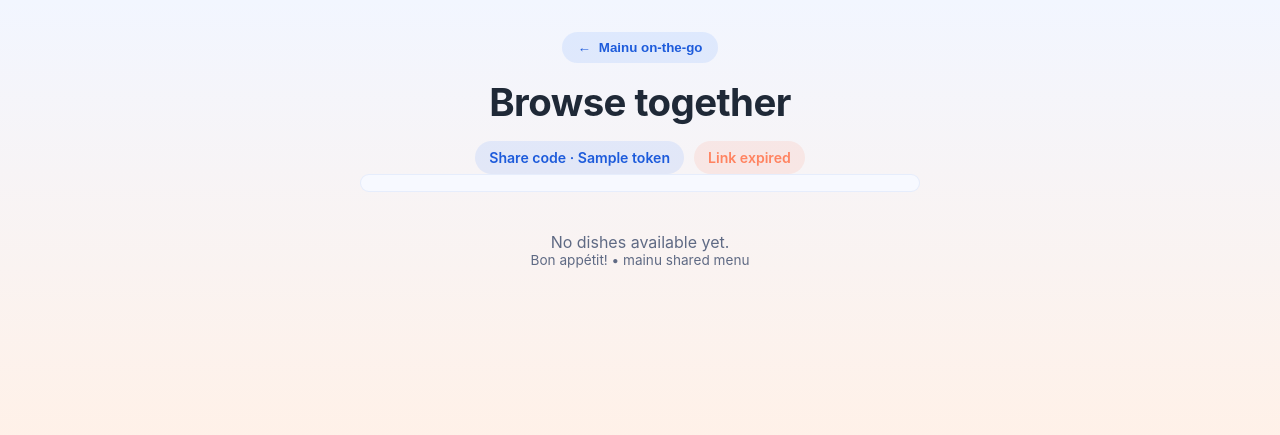
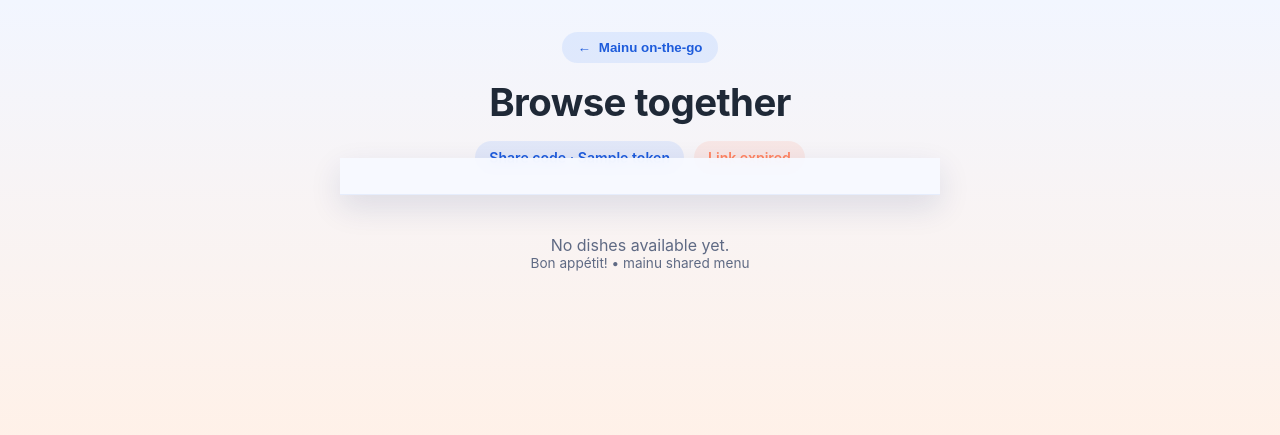
Before and after one commit to kianyangchn/mainu-web, a Python web app: template app/templates/share.html in a window 1280 px wide. Shown: the top 435 px of the page. Run offline with Jinja, Linux system fonts and the light colour scheme; the template is opened without the code that fills it: most values are stand-ins (such as "Sample title", 1, 10 or a date in 2020).

Commit message:
adjust shared view

```diff
--- a/app/templates/share.html
+++ b/app/templates/share.html
@@ -179,14 +179,18 @@
       .section-nav {
         position: sticky;
         top: env(safe-area-inset-top, 0px);
-        z-index: 5;
+        z-index: 6;
         display: flex;
         gap: 10px;
         overflow-x: auto;
-        padding: 8px 8px;
-        background: #f7f9ff;
-        border-radius: 14px;
-        border: 1px solid rgba(29, 91, 219, 0.08);
+        width: calc(100% + 40px);
+        justify-content: flex-start;
+        margin: -16px -20px 0;
+        padding: 18px 20px;
+        background: rgba(247, 249, 255, 0.95);
+        backdrop-filter: blur(6px);
+        border-bottom: 1px solid rgba(29, 91, 219, 0.08);
+        box-shadow: 0 12px 32px rgba(17, 42, 110, 0.12);
       }
 
       .section-nav button {
```
